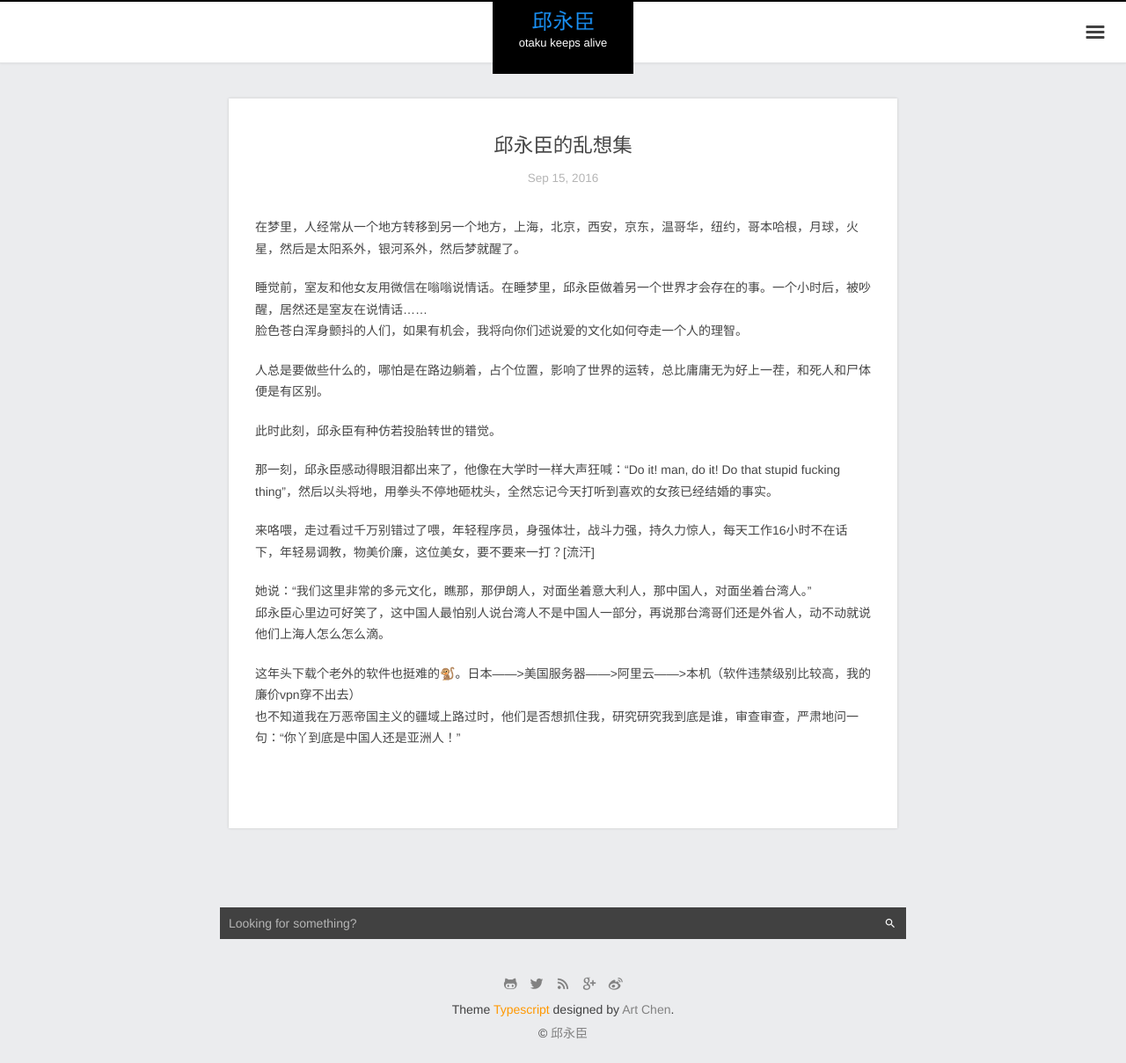
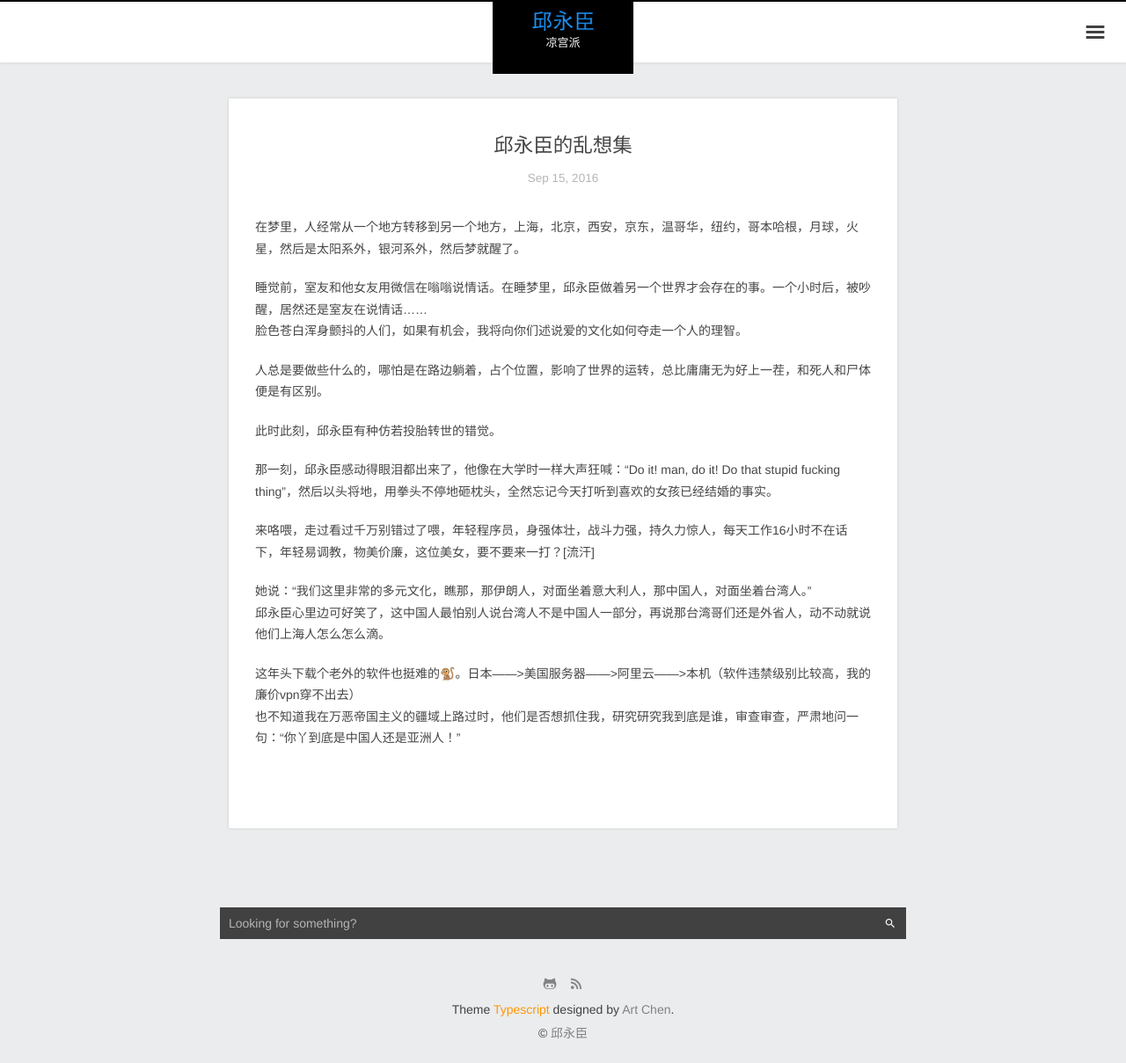
Before and after one commit to qiuyongchenx/qiuyongchenx.github.io, a plain HTML site: page 2016/09/15/dream/index.html in a window 1280 px wide. Shown: the whole page at 88% size. Drawn offline with nearby package versions, Linux system fonts and the light colour scheme; files whose address does not match are found by name.

Commit message:
Site updated: 2016-10-06 21:22:22

```diff
--- a/2016/09/15/dream/index.html
+++ b/2016/09/15/dream/index.html
@@ -56,7 +56,7 @@
 		<a id="logo" href="/">
 			<img src="/images/logo.png" />
 			<span id="site-desc">
-			  otaku keeps alive
+			  凉宫派
       </span>
 		</a>
 		<button id="site-nav-switch">
@@ -135,29 +135,14 @@
 	<div class="social-wrapper">
 
 
-        <a href="https://github.com/artchen" class="social github"
+        <a href="https://github.com/qiuyongchen" class="social github"
           target="_blank" rel="external">
           <span class="icon icon-github"></span>
-        </a>
-
-        <a href="https://twitter.com/otakism" class="social twitter"
-          target="_blank" rel="external">
-          <span class="icon icon-twitter"></span>
         </a>
 
         <a href="/atom.xml" class="social rss"
           target="_blank" rel="external">
           <span class="icon icon-rss"></span>
-        </a>
-
-        <a href="https://plus.google.com/+ArtChenOtakism/posts" class="social google"
-          target="_blank" rel="external">
-          <span class="icon icon-google"></span>
-        </a>
-
-        <a href="http://weibo.com/otakism/" class="social sina-weibo"
-          target="_blank" rel="external">
-          <span class="icon icon-sina-weibo"></span>
         </a>
 
 
```
Also changed, not shown: archives/2016/09/index.html (+2 -17 lines), archives/2016/index.html (+2 -17 lines), archives/index.html (+2 -17 lines), index.html (+2 -17 lines).
